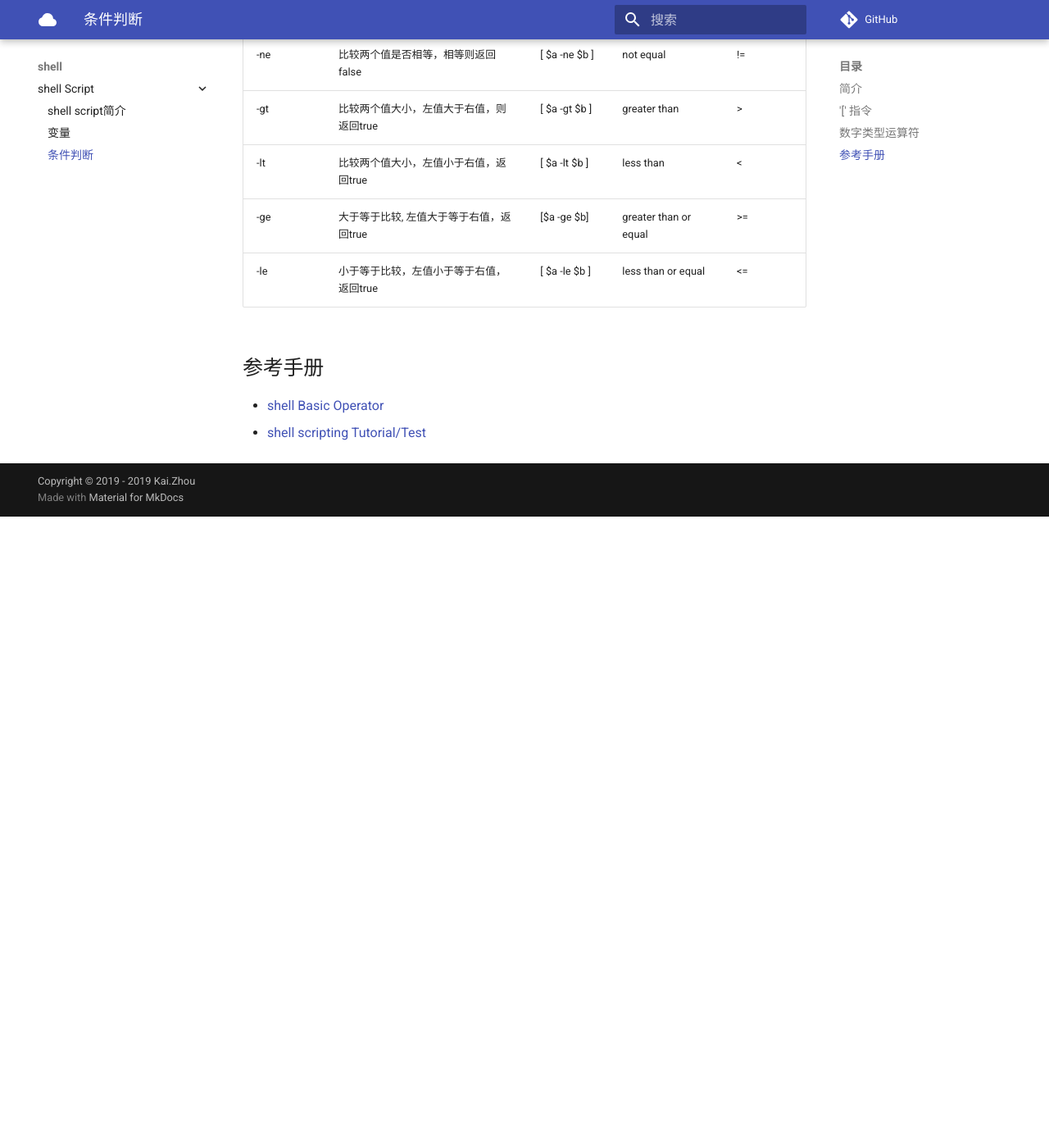
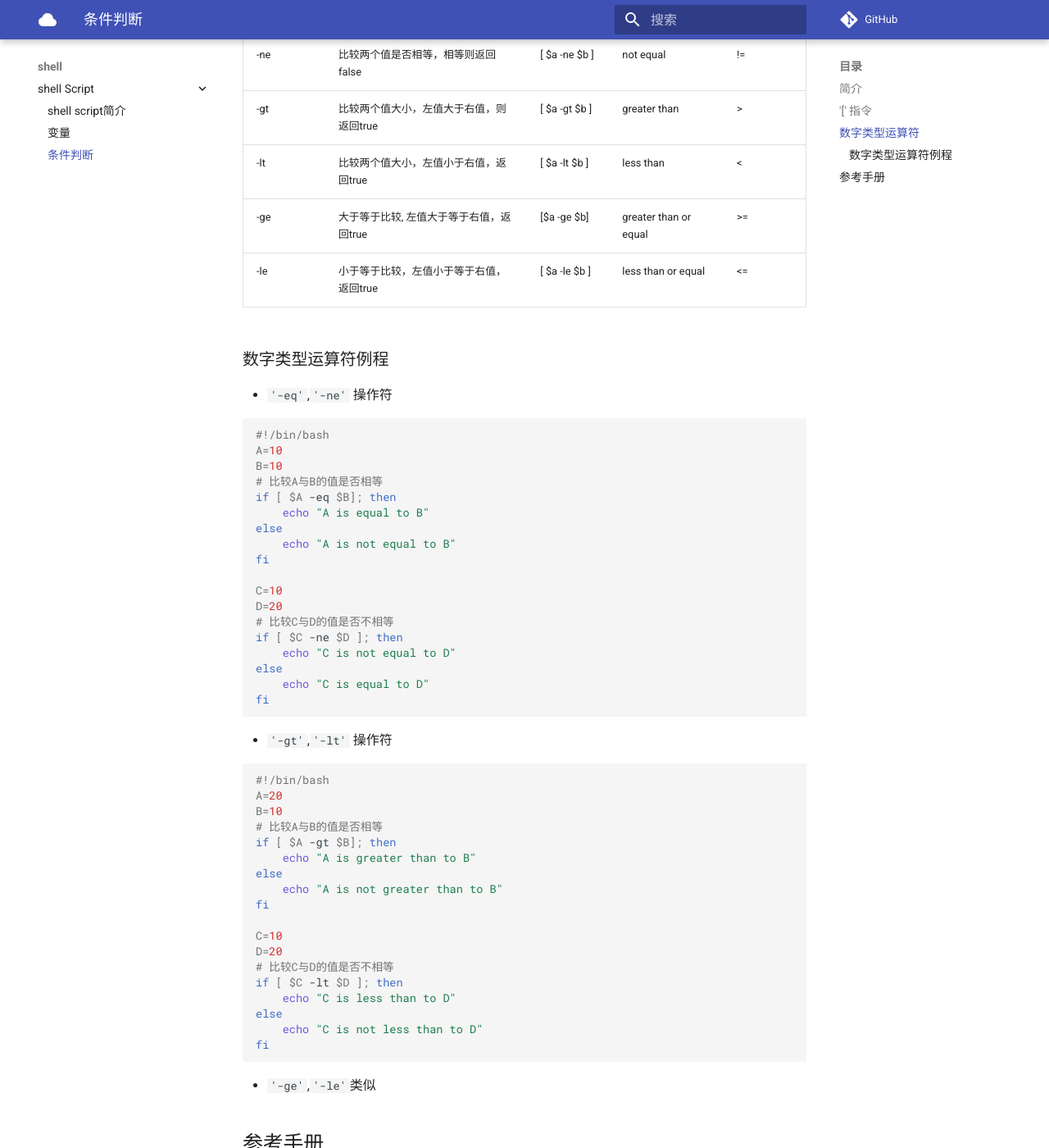
Before and after one commit to zhoukaidev/ks_blog, an MkDocs documentation site: the page built from docs/shell/shellScript/test.md, in a window 1280 px wide and 1400 px high, scrolled down 1198 px. Shown: the whole window at 82% size. Built offline with MkDocs 1.6.1 and Material for MkDocs 9.7.7, drawn with Linux system fonts in a browser that asks for light colours; comment, search, counter and statistics services are not loaded; before the commit the page ends 1828 px from its top, so only the background shows below that.

Commit message:
Update test.md

````diff
--- a/docs/shell/shellScript/test.md
+++ b/docs/shell/shellScript/test.md
@@ -52,11 +52,55 @@ $ man [
 | -ge        | 大于等于比较, 左值大于等于右值，返回true | [$a -ge $b] | greater than or equal | >= |
 | -le        | 小于等于比较，左值小于等于右值，返回true | [ $a -le $b ] | less than or equal  | <= |
 
+### 数字类型运算符例程
 
+* `'-eq'`,`'-ne'` 操作符
 
+```sh
+#!/bin/bash
+A=10
+B=10
+# 比较A与B的值是否相等
+if [ $A -eq $B]; then
+    echo "A is equal to B"
+else
+    echo "A is not equal to B"
+fi
 
+C=10
+D=20
+# 比较C与D的值是否不相等
+if [ $C -ne $D ]; then
+    echo "C is not equal to D"
+else
+    echo "C is equal to D"
+fi
+```
 
+* `'-gt'`,`'-lt'` 操作符
 
+```sh
+#!/bin/bash
+A=20
+B=10
+# 比较A与B的值是否相等
+if [ $A -gt $B]; then
+    echo "A is greater than to B"
+else
+    echo "A is not greater than to B"
+fi
+
+C=10
+D=20
+# 比较C与D的值是否不相等
+if [ $C -lt $D ]; then
+    echo "C is less than to D"
+else
+    echo "C is not less than to D"
+fi
+```
+
+* `'-ge'`,`'-le'`类似
 
 ## 参考手册
 
````
